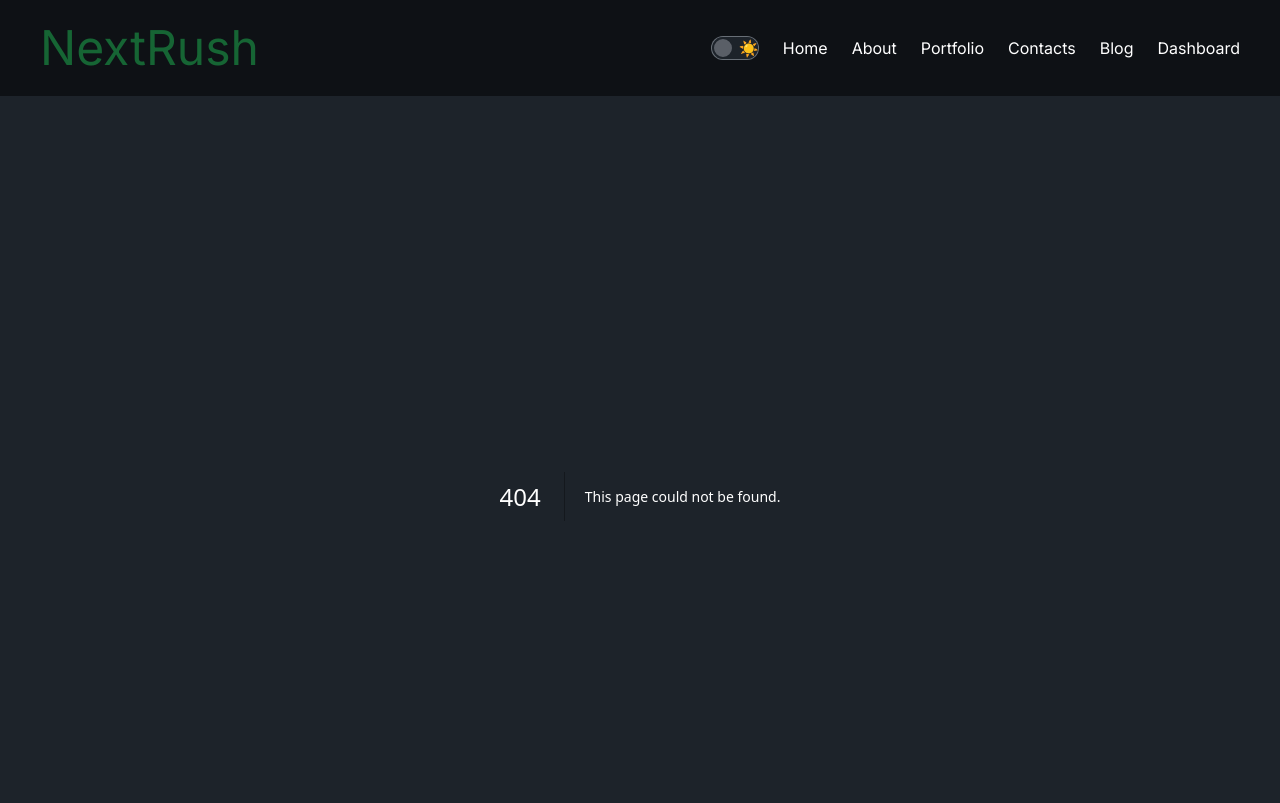
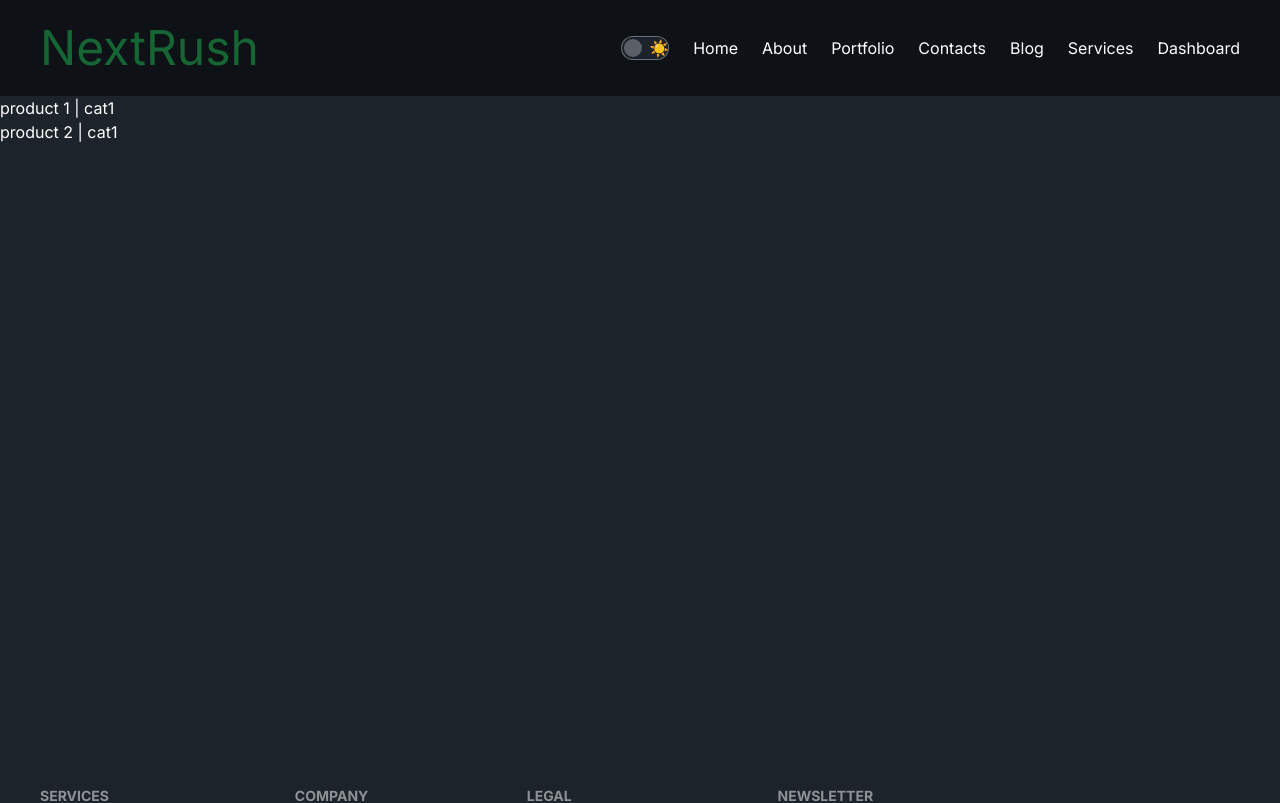
Before and after one commit to Shajib-Dv/nextJS-integrations, a Next.js app: page /services/1 in a window 1280 px wide. Before the commit this address had no page. Shown: the top 803 px of the page. Built offline with nearby package versions, Linux system fonts and the light colour scheme; data requests are answered from the project's data file.

Commit message:
service items added

```diff
--- a/package.json
+++ b/package.json
@@ -6,10 +6,12 @@
     "dev": "next dev",
     "build": "next build",
     "start": "next start",
-    "lint": "next lint"
+    "lint": "next lint",
+    "server": "json-server --watch src/db.json --port 5000"
   },
   "dependencies": {
     "autoprefixer": "10.4.14",
+    "json-server": "^0.17.3",
     "next": "13.4.10",
     "postcss": "8.4.26",
     "react": "18.2.0",
--- /dev/null
+++ b/src/app/services/[id]/page.jsx
@@ -0,0 +1,20 @@
+/** @format */
+
+import getProductByCategory from "@/utils/getProductByCategory";
+
+const ServiceDetails = async ({ params }) => {
+  const products = await getProductByCategory(params.id);
+
+  return (
+    <div>
+      {products &&
+        products.map((product) => (
+          <div key={product.id}>
+            <p>{product.title}</p>
+          </div>
+        ))}
+    </div>
+  );
+};
+
+export default ServiceDetails;
--- /dev/null
+++ b/src/app/services/page.jsx
@@ -0,0 +1,21 @@
+/** @format */
+
+import getCategories from "@/utils/getCategories";
+import Link from "next/link";
+
+const Services = async () => {
+  const categories = await getCategories();
+
+  return (
+    <div>
+      {categories &&
+        categories.map((category) => (
+          <div key={category.id} className="p-10">
+            <Link href={`/services/${category.id}`}>{category.title}</Link>
+          </div>
+        ))}
+    </div>
+  );
+};
+
+export default Services;
--- /dev/null
+++ b/src/app/services/product/page.jsx
@@ -0,0 +1,9 @@
+/** @format */
+
+import React from "react";
+
+const SingleProductDetails = () => {
+  return <div>SingleProductDetails</div>;
+};
+
+export default SingleProductDetails;
--- a/src/components/navbar/Navbar.jsx
+++ b/src/components/navbar/Navbar.jsx
@@ -9,7 +9,8 @@ const links = [
   { id: 3, title: "Portfolio", url: "/portfolio" },
   { id: 4, title: "Contacts", url: "/contacts" },
   { id: 5, title: "Blog", url: "/blog" },
-  { id: 6, title: "Dashboard", url: "/dashboard" },
+  { id: 6, title: "Services", url: "/services" },
+  { id: 7, title: "Dashboard", url: "/dashboard" },
 ];
 
 const Navbar = () => {
--- /dev/null
+++ b/src/db.json
@@ -0,0 +1,60 @@
+{
+  "categories": [
+    { "id": 1, "title": "category 1" },
+    { "id": 2, "title": "category 2" },
+    { "id": 3, "title": "category 3" },
+    { "id": 4, "title": "category 4" },
+    { "id": 5, "title": "category 5" }
+  ],
+  "products": [
+    {
+      "id": 1,
+      "title": "product 1 | cat1",
+      "price": 382,
+      "features": ["features 1", "features 2", "features 3", "features 4"],
+      "categoryId": 1
+    },
+    {
+      "id": 2,
+      "title": "product 2 | cat1",
+      "price": 332,
+      "features": ["features 1", "features 2", "features 3", "features 4"],
+      "categoryId": 1
+    },
+    {
+      "id": 3,
+      "title": "product 3 | cat2",
+      "price": 382,
+      "features": ["features 1", "features 2", "features 3", "features 4"],
+      "categoryId": 2
+    },
+    {
+      "id": 4,
+      "title": "product 4 | cat2",
+      "price": 382,
+      "features": ["features 1", "features 2", "features 3", "features 4"],
+      "categoryId": 2
+    },
+    {
+      "id": 5,
+      "title": "product 5 | cat3",
+      "price": 382,
+      "features": ["features 1", "features 2", "features 3", "features 4"],
+      "categoryId": 3
+    },
+    {
+      "id": 5,
+      "title": "product 6 | cat4",
+      "price": 382,
+      "features": ["features 1", "features 2", "features 3", "features 4"],
+      "categoryId": 4
+    },
+    {
+      "id": 5,
+      "title": "product 7 | cat5",
+      "price": 382,
+      "features": ["features 1", "features 2", "features 3", "features 4"],
+      "categoryId": 5
+    }
+  ]
+}
--- /dev/null
+++ b/src/utils/getCategories.js
@@ -0,0 +1,11 @@
+/** @format */
+
+const getCategories = async () => {
+  const res = await fetch("http://localhost:5000/categories", {
+    cache: "force-cache",
+  });
+
+  return res.json();
+};
+
+export default getCategories;
--- /dev/null
+++ b/src/utils/getProductByCategory.js
@@ -0,0 +1,15 @@
+/** @format */
+
+const getProductByCategory = async (categoryId) => {
+  let url = `http://localhost:5000/products`;
+  if (categoryId) {
+    url += `?categoryId=${categoryId}`;
+  }
+  const res = await fetch(url, {
+    cache: "no-cache",
+  });
+
+  return res.json();
+};
+
+export default getProductByCategory;
```
Also changed, not shown: 1 other file (tests, documents, lock files or other folders).
